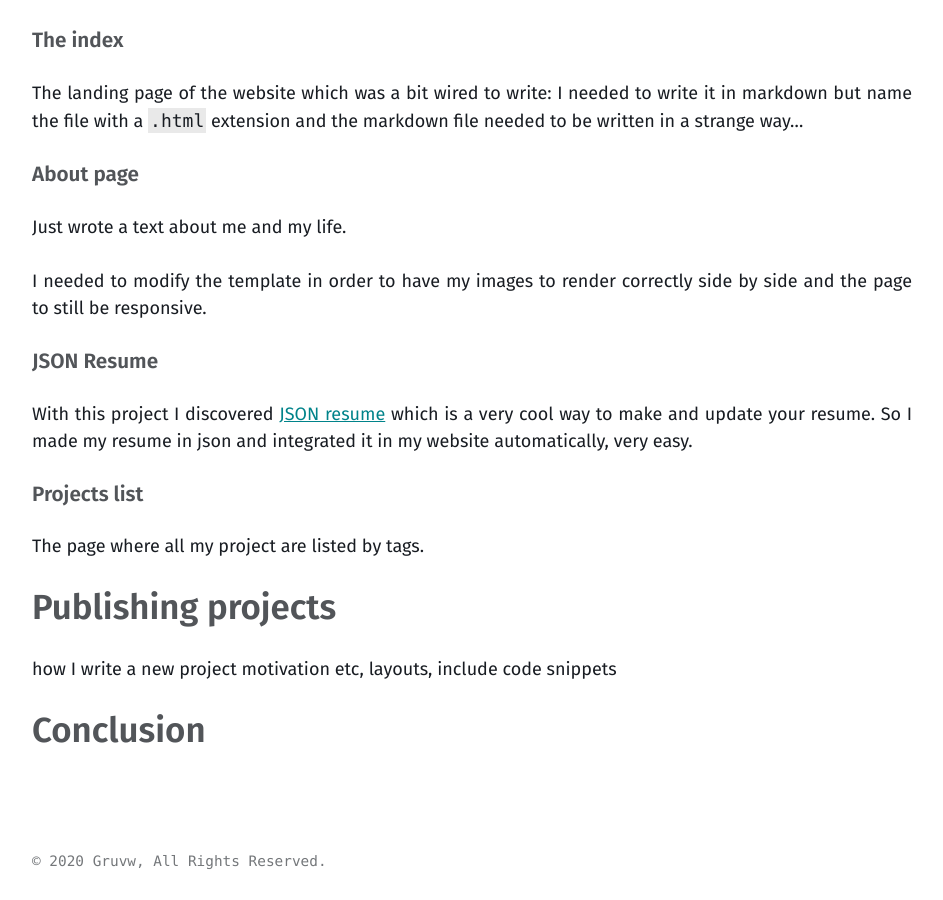
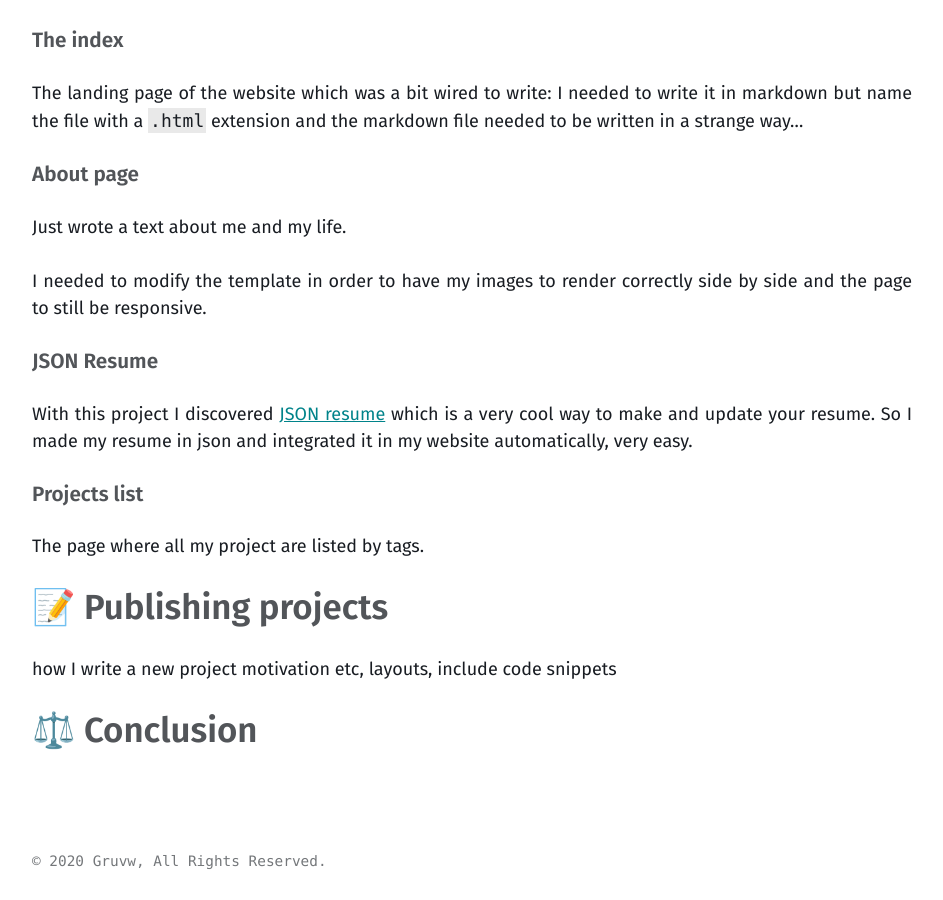
Before and after one commit to gruvw/portfolio, a Jekyll site: the page built from future_posts/2020-07-01-this-website.md, in a window 1280 px wide and 900 px high, scrolled down 3861 px. Shown: the whole window, without its empty margins (40-983 px from the left). Built offline with Jekyll 4.4.1, drawn with Linux system fonts in a browser that asks for light colours; some of the changed text lies outside the part shown.

Commit message:
Added emojis

```diff
--- a/future_posts/2020-07-01-this-website.md
+++ b/future_posts/2020-07-01-this-website.md
@@ -14,7 +14,7 @@ tags:
 
 In july 2020, I decided to build a website where I would be able to publish my different projects related to programming. That led to this website hosted on GitHub (powered by [GitHub Pages](https://pages.github.com/) and [Jekyll](https://jekyllrb.com/)).
 
-## The concept
+## 📡 The concept
 
 I had the idea of creating this kind of website a while ago.
 I wanted something in between a portfolio website that is here to show of my work and amaze people and a medium blog where I would just publish my work in case someone was interested.
@@ -63,7 +63,7 @@ The only thing about Jekyll and GitHub Pages was that my website will not be the
 But in reality, this wasn't so bad because this was not what I was looking for.
 I just wanted a place to publish and keep track of my work so why bothering myself about to having the fanciest website if this wasn't the purpose at all.
 
-## Setting up
+## 🚧 Setting up
 
 Even if I found the solutions I needed to build this website easily, I still needed to actually do it.
 I never used either of GitHub Pages or Jekyll before.
@@ -144,8 +144,8 @@ So I made my resume in json and integrated it in my website automatically, very
 
 The page where all my project are listed by tags.
 
-## Publishing projects
+## 📝 Publishing projects
 
 how I write a new project motivation etc, layouts, include code snippets
 
-## Conclusion
+## ⚖️ Conclusion
```
